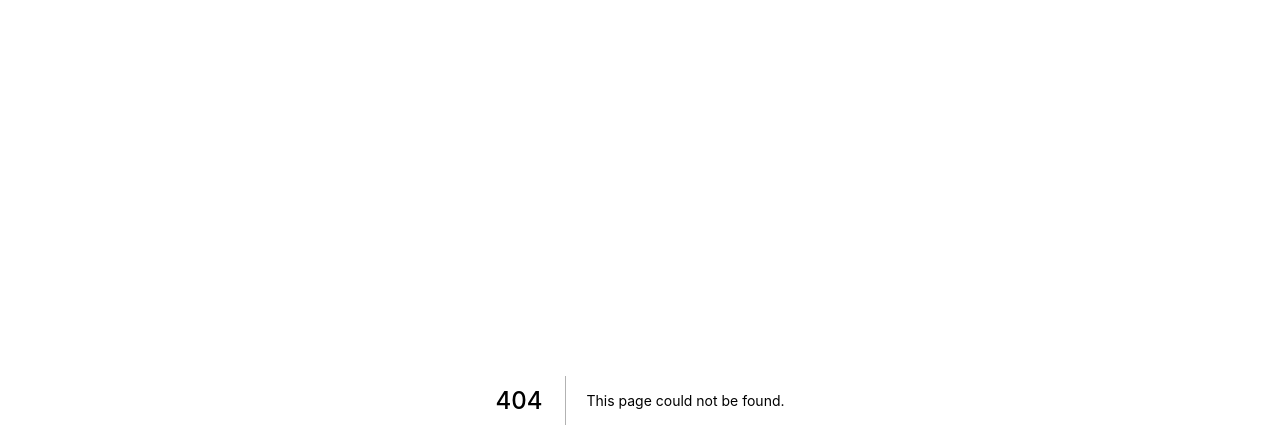
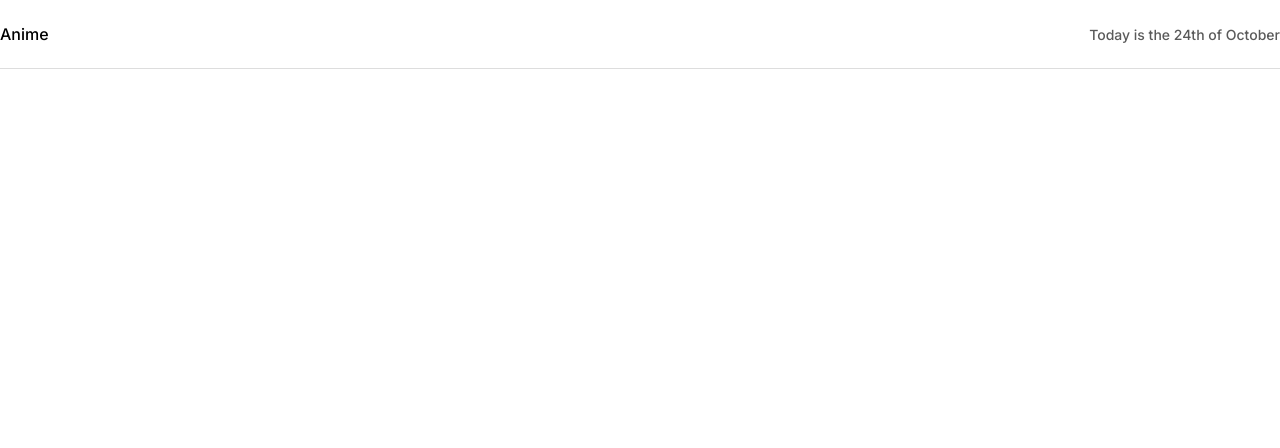
Before and after one commit to clevermacaw/anime-frontend-nextjs, a Next.js app: page /anime in a window 1280 px wide. Before the commit this address had no page. Shown: the top 448 px of the page. Built offline with nearby package versions, Linux system fonts and the light colour scheme.

Commit message:
Added header, text components

```diff
--- /dev/null
+++ b/components/PrimaryText.tsx
@@ -0,0 +1,10 @@
+import styled from 'styled-components';
+
+const PrimaryText = styled.h1`
+  font-size: 16px;
+  font-weight: 500;
+  line-height: 19px;
+  color: var(--color-black);
+`;
+
+export default PrimaryText;
--- /dev/null
+++ b/components/SecondaryText.tsx
@@ -0,0 +1,10 @@
+import styled from 'styled-components';
+
+const SecondaryText = styled.h1`
+  font-size: 14px;
+  font-weight: 500;
+  line-height: 17px;
+  color: var(--color-grey);
+`;
+
+export default SecondaryText;
--- /dev/null
+++ b/components/header.tsx
@@ -0,0 +1,22 @@
+import styled from 'styled-components';
+import PrimaryText from './PrimaryText';
+import SecondaryText from './SecondaryText';
+
+const Wrapper = styled.div`
+  display: flex;
+  justify-content: space-between;
+  align-items: center;
+  padding: 14px 0;
+  box-shadow: 0 1px #dddddd;
+`;
+
+function Header() {
+  return (
+    <Wrapper>
+      <PrimaryText>Anime</PrimaryText>
+      <SecondaryText>Today is the 24th of October</SecondaryText>
+    </Wrapper>
+  );
+}
+
+export default Header;
--- a/package.json
+++ b/package.json
@@ -11,12 +11,14 @@
   "dependencies": {
     "next": "12.2.5",
     "react": "18.2.0",
-    "react-dom": "18.2.0"
+    "react-dom": "18.2.0",
+    "styled-components": "^5.3.5"
   },
   "devDependencies": {
     "@types/node": "18.7.15",
     "@types/react": "18.0.18",
     "@types/react-dom": "18.0.6",
+    "@types/styled-components": "^5.1.26",
     "eslint": "8.23.0",
     "eslint-config-next": "12.2.5",
     "typescript": "4.8.2"
--- /dev/null
+++ b/pages/anime/index.tsx
@@ -0,0 +1,7 @@
+import Header from 'components/header';
+
+function Anime() {
+  return <Header />;
+}
+
+export default Anime;
--- a/styles/globals.css
+++ b/styles/globals.css
@@ -1,9 +1,17 @@
+@import url('https://fonts.googleapis.com/css2?family=Inter:wght@100;200;300;400;500;600;700;800;900&display=swap');
+
+:root {
+  --color-black: #000000;
+  --color-grey: #5a5a5a;
+  --color-white: #ffffff;
+}
+
 html,
 body {
   padding: 0;
   margin: 0;
-  font-family: -apple-system, BlinkMacSystemFont, Segoe UI, Roboto, Oxygen,
-    Ubuntu, Cantarell, Fira Sans, Droid Sans, Helvetica Neue, sans-serif;
+  font-family: 'Inter', -apple-system, BlinkMacSystemFont, Segoe UI, Roboto,
+    Oxygen, Ubuntu, Cantarell, Fira Sans, Droid Sans, Helvetica Neue, sans-serif;
 }
 
 a {
--- a/tsconfig.json
+++ b/tsconfig.json
@@ -13,7 +13,8 @@
     "resolveJsonModule": true,
     "isolatedModules": true,
     "jsx": "preserve",
-    "incremental": true
+    "incremental": true,
+    "baseUrl": ""
   },
   "include": ["next-env.d.ts", "**/*.ts", "**/*.tsx"],
   "exclude": ["node_modules"]
```
Also changed, not shown: components/Title.tsx (added, +10 -0 lines), 2 other files (tests, documents, lock files or other folders).
